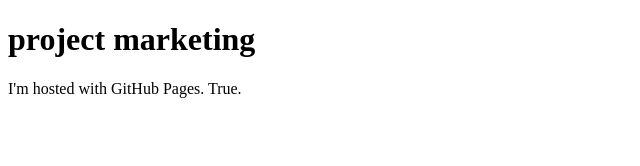
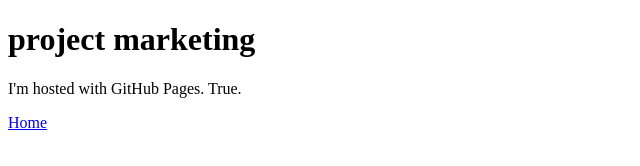
Before and after one commit to oko-ek/oko-ek.github.io, a plain HTML site: page project_marketing/index.html in a window 1280 px wide. Shown: the full height of the page, 0-640 px from the left. Drawn offline with Linux system fonts and the light colour scheme.

Commit message:
Update index.html

```diff
--- a/project_marketing/index.html
+++ b/project_marketing/index.html
@@ -3,5 +3,6 @@
 <body>
 <h1>project marketing</h1>
 <p>I'm hosted with GitHub Pages. True.</p>
+<p><a href="https://oko-ek.github.io/">Home</a></p>
 </body>
 </html>
```
